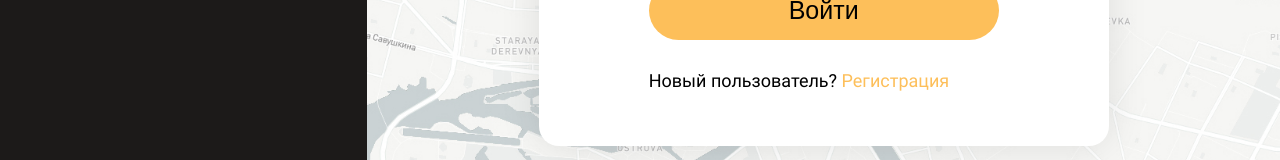
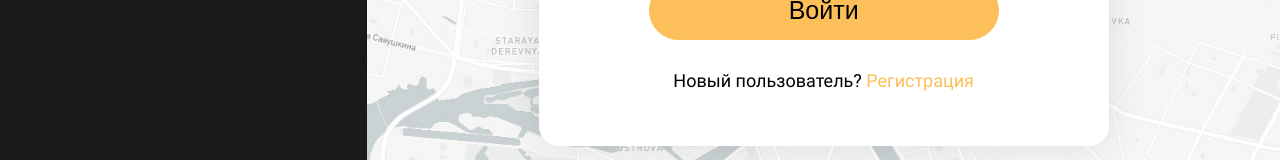
Before and after one commit to iv-tsim/loft, a React (Create React App) app: page / in a window 1280 px wide. Shown: the part 499-659 px from the top of the page. Built offline with nearby package versions, Linux system fonts and the light colour scheme.

Commit message:
отцентрировал текст в форме

```diff
--- a/src/css/style.css
+++ b/src/css/style.css
@@ -203,6 +203,10 @@ textarea, input {
   margin-bottom: 30px;
 }
 
+.log-main__caption {
+  text-align: center;
+}
+
 .log-main__caption span {
   color: #FDBF5A;
   cursor: pointer;
--- a/src/sass/log/_log.sass
+++ b/src/sass/log/_log.sass
@@ -45,6 +45,7 @@
                 margin-top: 10px
                 margin-bottom: 30px
         &__caption
+            text-align: center
             span
                 color: $coromiko
                 cursor: pointer
```
Also changed, not shown: 1 other file (tests, documents, lock files or other folders).
